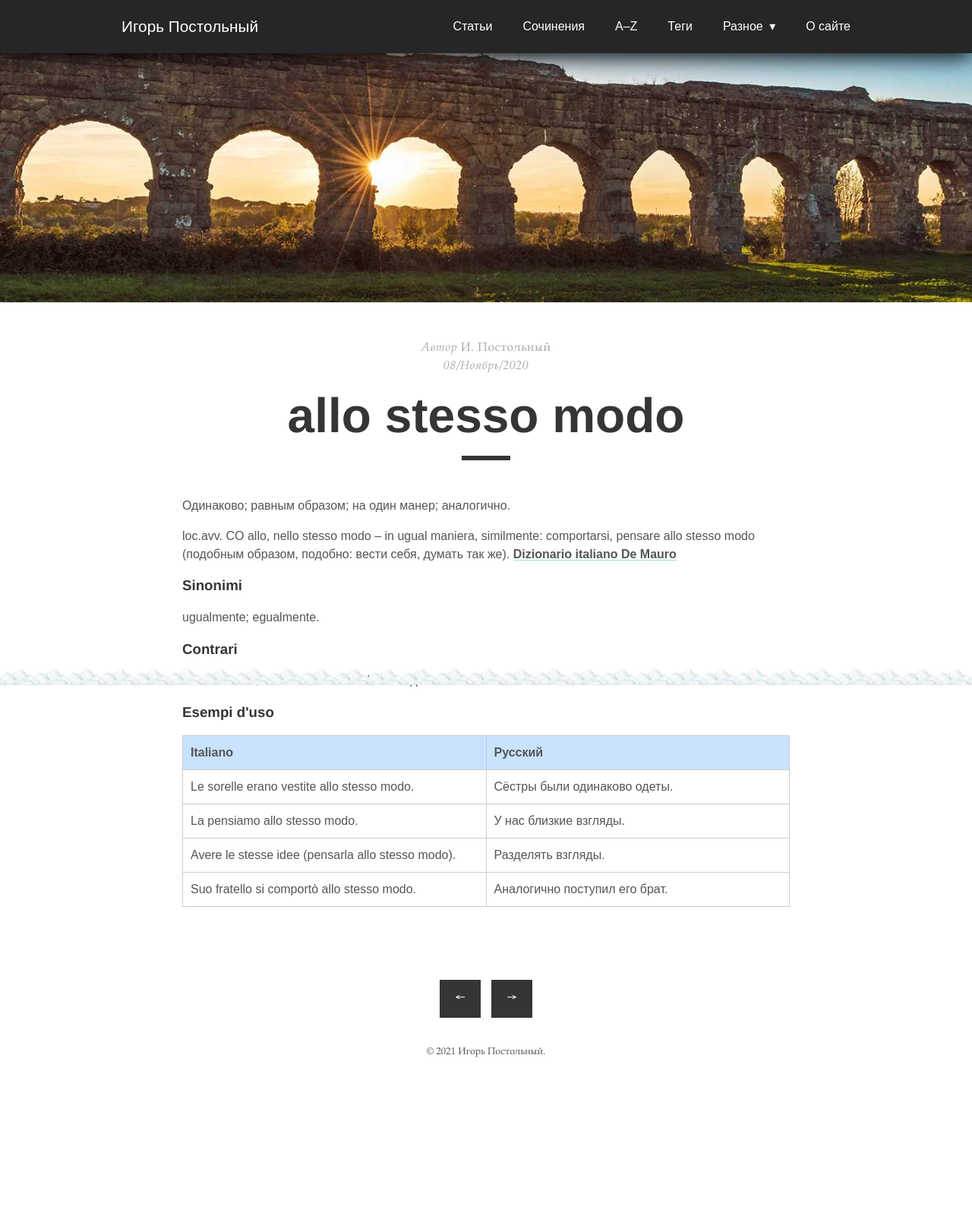
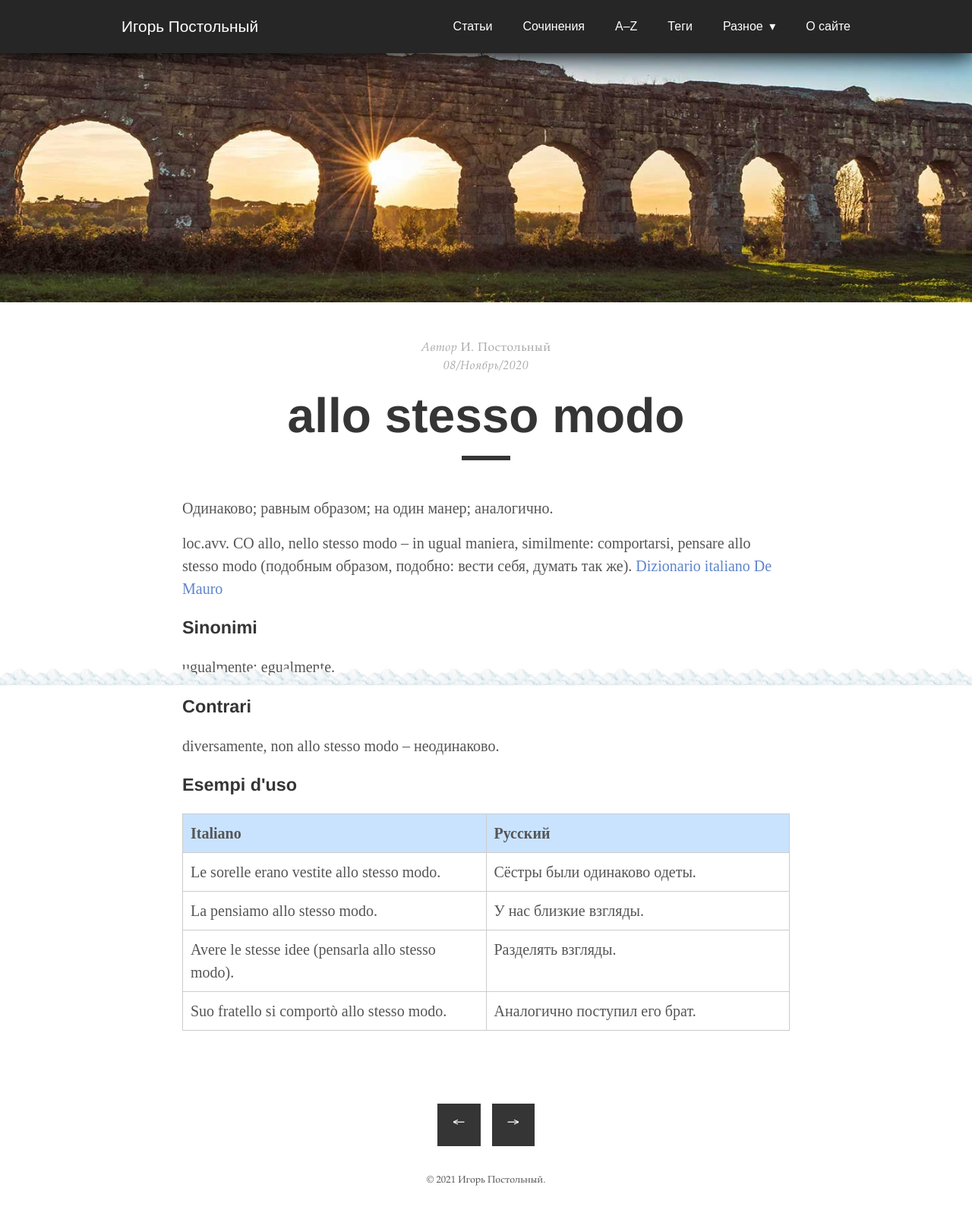
Before and after one commit to postolny/postolny.github.io, a Jekyll site: the page built from _posts/2020-11-08-allo-stesso-modo.md, in a window 1280 px wide. Shown: the whole page at 76% size. Built offline with Jekyll 4.4.1, drawn with Linux system fonts in a browser that asks for light colours; nearby versions of some CDN libraries; before the commit the page ends 1428 px from its top, so only the background shows below that.

Commit message:
Add files via upload

```diff
--- a/_sass/tale/_base.scss
+++ b/_sass/tale/_base.scss
@@ -10,14 +10,17 @@
   padding: 0;
 }
 
-html {
-  font-family: $serif-primary;
-  font-size: 14px;
-  overflow-y: scroll;
+main {
+  font-family: main-primary;
+  font-size: 18px;
 
   @media (min-width: 600px) {
-    font-size: 16px;
+    font-size: 20px;
   }
+}
+.catalogue-time,
+.post-info {
+  font-size: 16px;
 }
 
 body {
@@ -39,6 +42,56 @@
 a {
   color: $blue;
   text-decoration: none;
+}
+
+main {
+  p {
+    a {
+      transition: color 0.25s ease-in-out;
+      &:hover {
+        color: #f44336;
+      }
+    }
+    &:focus {
+      color: #f44336;
+    }
+  }
+  ul {
+    li {
+      a {
+        transition: color 0.25s ease-in-out;
+        &:hover {
+          color: #f44336;
+        }
+        &:focus {
+          color: #f44336;
+        }
+      }
+    }
+  }
+  table {
+    td {
+      a {
+        transition: color 0.25s ease-in-out;
+        &:hover {
+          color: #f44336;
+        }
+        &:focus {
+          color: #f44336;
+        }
+      }
+    }
+  }
+}
+#dowload_wrapper {
+  a {
+    &:hover {
+      color: #f44336;
+    }
+    &:focus {
+      color: #f44336;
+    }
+  }
 }
 
 blockquote {
--- a/_sass/tale/_layout.scss
+++ b/_sass/tale/_layout.scss
@@ -1,7 +1,7 @@
 .container {
   margin: 0 auto;
   max-width: 800px;
-  width: 80%;
+  width: 90%;
 }
 
 main,
@@ -9,7 +9,7 @@
   display: block;
   margin: 0 auto;
   max-width: 800px;
-  width: 80%;
+  width: 90%;
 }
 
 .largo main,
@@ -31,6 +31,7 @@
 $link-hover-color: #2581dc;
 
 .navigation {
+  font-family: $serif-primary;
   height: $nav-height;
   background: $nav-background;
   box-shadow: 0 5px 30px #000;
@@ -81,6 +82,7 @@
 
       a,
       a:visited {
+        font-size: 16px;
         display: block;
         padding: 0 20px;
         line-height: $nav-height;
@@ -342,7 +344,7 @@
   -webkit-box-sizing: border-box;
   box-sizing: border-box;
   display: none;
-  font-size: 12px;
+  font: 14px Times, Times New Roman, serif;
   line-height: 12px;
   -webkit-transform: rotate(-5deg);
   -ms-transform: rotate(-5deg);
@@ -401,19 +403,6 @@
 }
 
 /* Сочинения */
-.indice {
-  a {
-    color: #333333;
-    text-decoration: none;
-    transition: color 0.25s ease-in-out;
-    &:hover {
-      color: #f44336;
-    }
-    &:focus {
-      color: #f44336;
-    }
-  }
-}
 
 .monte_cassino {
   background: url(../assets/Monte_Cassino_View_WWII.jpg) no-repeat center;
--- a/_sass/tale/_post.scss
+++ b/_sass/tale/_post.scss
@@ -31,50 +31,6 @@
     margin: 0 0 1rem;
   }
 
-  a:not(.footnote):not(.reversefootnote) {
-    color: inherit;
-    text-decoration: none;
-    font-weight: 700;
-    background-size: 100% 200%;
-    background-repeat: no-repeat;
-    background-image: -webkit-linear-gradient(
-      bottom,
-      #96e5df 50%,
-      rgba(0, 0, 0, 0) 50.1%
-    );
-    background-image: -moz-linear-gradient(
-      bottom,
-      #96e5df 50%,
-      rgba(0, 0, 0, 0) 50.1%
-    );
-    background-image: linear-gradient(
-      to top,
-      #96e5df 50%,
-      rgba(0, 0, 0, 0) 50.1%
-    );
-    background-position: left 0 top 7.5%;
-    -webkit-transition: background 160ms ease;
-    -moz-transition: background 160ms ease;
-    transition: background 160ms ease;
-    &:focus {
-      text-decoration: none;
-      color: inherit;
-      outline: none;
-    }
-    &:hover {
-      text-decoration: none;
-      color: inherit;
-      background-size: 100% 200%;
-      background-position: left 0 top 42.5%;
-    }
-    &:active {
-      text-decoration: none;
-      color: inherit;
-      background-size: 100% 200%;
-      background-position: left 0 top 60%;
-    }
-  }
-
   img {
     margin: 0 auto 0.5rem;
   }
--- a/_sass/tale/_tags.scss
+++ b/_sass/tale/_tags.scss
@@ -19,6 +19,7 @@
   &-clouds {
     text-align: center;
     font-family: $sans-serif;
+    font-size: 16px;
 
     a {
       display: inline-block;
--- a/_sass/tale/_testi.scss
+++ b/_sass/tale/_testi.scss
@@ -44,7 +44,7 @@
   #text_num {
 	font-size: 4em;
 	color: #3a3a3a;
-	text-shadow: 3px 4px 3px rgba(0,0,0,0.5);
+	text-shadow: 3px 4px 3px rgba(0, 0, 0, 0.5);
 	font-weight: bold;
   }
   #an_num {
@@ -98,36 +98,36 @@
 		span {
 		  display: inline-block;
 		  position: relative;
-				padding-left: 20px;
+		  padding-left: 25px;
 		  line-height: normal;
 		  &:before {
-					content: '';
+			content: "";
 			display: block;
 			position: absolute;
 			top: 0px;
 			left: 0px;
 			border-radius: 50%;
 			margin-right: 5px;
-					width: 16px;
-					height: 16px;
+			width: 20px;
+			height: 20px;
 			border: 1px solid #ccc;
 			background: #fff;
 			line-height: normal;
 		  }
 		  &:after {
-					content: '';
+			content: "";
 			display: block;
-					width: 10px;
-					height: 10px;
+			width: 14px;
+			height: 14px;
 			background: #222;
 			position: absolute;
 			border-radius: 50%;
 			top: 4px;
 			left: 4px;
 			opacity: 0;
-					-webkit-transform: scale(0,0);
-					transform: scale(0,0);
-					transition: all 0.2s cubic-bezier(0.64,0.57,0.67,1.53);
+			-webkit-transform: scale(0, 0);
+			transform: scale(0, 0);
+			transition: all 0.2s cubic-bezier(0.64, 0.57, 0.67, 1.53);
 		  }
 		}
 	  }
@@ -136,8 +136,8 @@
 		  span {
 			&:after {
 			  opacity: 1;
-						-webkit-transform: scale(1,1);
-						transform: scale(1,1);
+			  -webkit-transform: scale(1, 1);
+			  transform: scale(1, 1);
 			}
 		  }
 		}
@@ -220,11 +220,10 @@
   /* Completare */
 
   .questions {
-	font: 18px Tahoma,Arial,sans-serif;
 	input[type="text"] {
 	  display: inline-block;
 	  height: 20px;
-		font: 18px Tahoma,Arial,sans-serif !important;
+	  font: inherit !important;
 	  width: 100px;
 	  border: 1px solid #ccc;
 	  border-width: 0px 0px 1px 0px;
@@ -235,7 +234,6 @@
 	}
   }
   .question {
-	line-height: 40px;
 	margin-bottom: 10px;
   }
   .corretto {
--- a/_sass/tale/_variables.scss
+++ b/_sass/tale/_variables.scss
@@ -6,12 +6,13 @@
 $grey-2: #e5e5e5 !default;
 $grey-3: #f9f9f9 !default;
 $white: #fff !default;
-$blue: #4a9ae1 !default;
+$blue: #5d84cc !default;
 $shadow-color: rgba(0, 0, 0, .2) !default;
 $code-color: #bf616a !default;
 
 // Fonts
 $serif-primary: Arial, Helvetica, sans-serif;
+$main-primary: Verdana, Arial, Helvetica, sans-serif !default;
 $serif-secondary: Palatino, 'Palatino LT STD', 'Palatino Linotype', 'Book Antiqua', 'Georgia', serif !default;
 $sans-serif: 'Helvetica Neue', 'Segoe UI', Helvetica, Arial, sans-serif !default;
 $monospaced: Menlo, Monaco, monospace !default;
```
Lines whose indentation alone changed are shown as unchanged.
